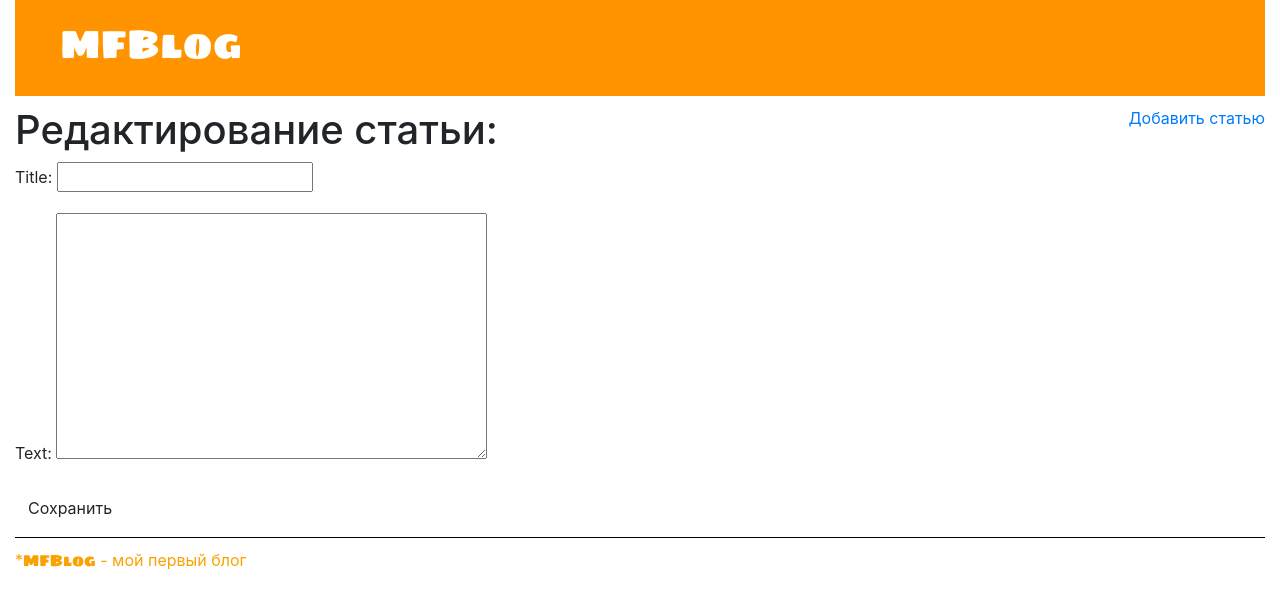
After one commit to ValKop/firstwebapp, a Django app: page /post/new in a window 1280 px wide. The commit adds this page. Shown: the top 609 px of the page. Run offline with Django 3.2, Linux system fonts and the light colour scheme; some libraries are stand-ins or nearby versions.

Commit message:
new function and fix bugs

```diff
--- /dev/null
+++ b/blog/forms.py
@@ -0,0 +1,9 @@
+from django import forms
+from . models import Post
+
+class PostForm(forms.ModelForm):
+
+
+    class Meta:
+        model = Post
+        fields = ('title', 'text')
--- a/blog/templates/blog/base.html
+++ b/blog/templates/blog/base.html
@@ -11,7 +11,7 @@
             <div style="background-color: #ff9400; padding: 20px 20px 20px 40px; margin-bottom: 10px;" class="page-header">
                 <h1 float: left; style="font-family: 'Sigmar One', cursive; margin-left: 5px;"><a style="color: white; text-decoration: none;" href="/">MFBlog</a></h1>
             </div>
-
+            <p style="float: right;"><a href="{% url 'post_new' %}">Добавить статью</a></p>
             {% block content %}
 
             {% endblock %}
--- a/blog/templates/blog/post_detail.html
+++ b/blog/templates/blog/post_detail.html
@@ -2,7 +2,7 @@
 
 {% block title %}{{post.title}}{% endblock %}
 {% block content %}
-    <h1>{{post.title}}</h1>
+    <p><h1>{{post.title}}</h1></p><br>
     <p>{{post.text}}</p>
     <hr>
     <p>Автор: {{post.author}} ({{first_name}} {{last_name}})</p>
--- /dev/null
+++ b/blog/templates/blog/post_edit.html
@@ -0,0 +1,10 @@
+{% extends 'blog/base.html' %}
+{% block title %}Редиктирование статьи{% endblock %}
+
+{% block content %}
+    <h1>Редактирование статьи: </h1>
+    <form class="post-form" method="POST">{% csrf_token %}
+        {{form.as_p}}
+        <button type="submit" class="save btn btn-default">Сохранить</button>
+    </form>
+{% endblock %}
--- a/blog/templates/blog/post_list.html
+++ b/blog/templates/blog/post_list.html
@@ -4,14 +4,14 @@
 {% block content %}
     <main>
         {% if posts.count > 0 %}
-            <h1>Все статьи нашего блога:</h1>
+            <h1>Все статьи блога:</h1><br>
             {% for post in posts %}
                 <div style="margin-left: 10px; margin-right:10px; margin-top: 15px; border-bottom: 1px solid #9e9e9e;">
                     <div>
                        <!-- <article style="border: 1px solid black; margin:5px; width: 32.3%; display: inline-block; vertical-align: top;"> -->
                             <div style="margin: 10px;">
                                 <h2><a class="to_post" href="{% url 'post_detail' pk=post.pk %}" style="color: black; text-decoration: none">{{post.title}}</a></h2>
-                                <p>{{post.text}}</p>
+                                <br><p>{{post.text}}</p>
                                 <small style="color:silver">Опубликовано {{post.published_date}}</small>
                             </div>
                        <!-- </article> -->
--- a/blog/urls.py
+++ b/blog/urls.py
@@ -4,4 +4,5 @@ from . import views
 urlpatterns = [
     path('', views.post_list, name = 'post_list'),
     path('post/<int:pk>', views.post_detail, name='post_detail'),
+    path('post/new', views.post_new, name='post_new'),
 ]
--- a/blog/views.py
+++ b/blog/views.py
@@ -2,6 +2,8 @@ from django.shortcuts import render, get_object_or_404
 from . models import Post
 from django.utils import timezone
 from django.contrib.auth.models import User
+from .forms import PostForm
+from django.shortcuts import redirect
 
 def post_list(request):
     posts = Post.objects.filter(published_date__lte = timezone.now()).order_by('-published_date')
@@ -13,3 +15,17 @@ def post_detail(request, pk):
                                                      'first_name':User.objects.get(username=post.author).first_name,
                                                      'last_name':User.objects.get(username=post.author).last_name,
                                                      })
+
+def post_new(request):
+    if request.method == "POST":
+        form = PostForm(request.POST)
+        if form.is_valid():
+            post = form.save(commit=False)
+            post.author = request.user
+            post.created_date = timezone.now()
+            post.published_date = timezone.now()
+            post.save()
+            return redirect('post_detail', pk=post.pk)
+    else:
+        form = PostForm()
+    return render(request, 'blog/post_edit.html', {'form':form})
```
Also changed, not shown: blog/models.py (line endings or trailing spaces).
